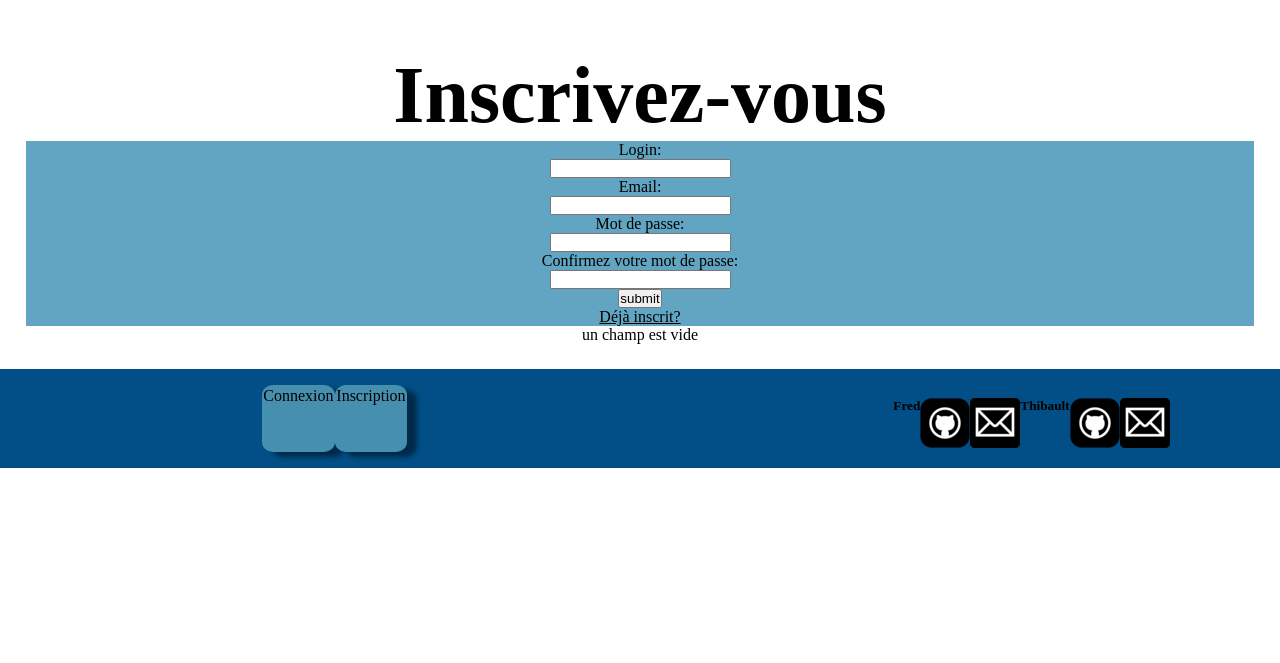
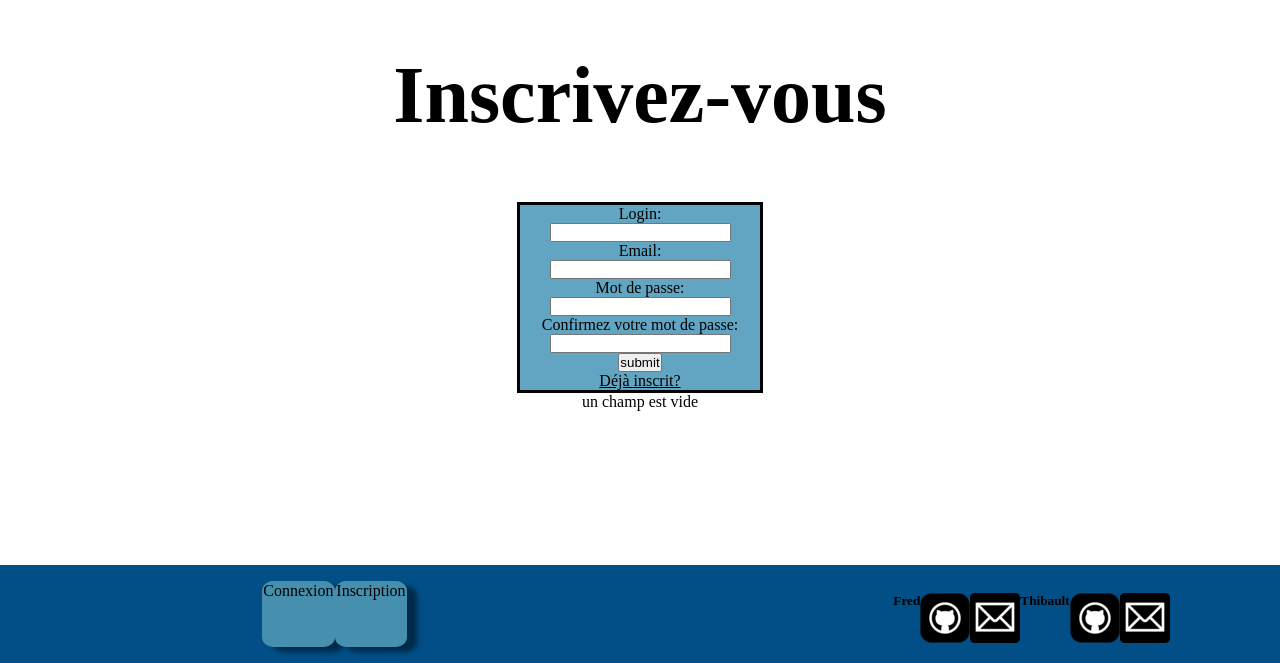
Before and after one commit to thibault-kine/blog, a PHP site: page /inscription.php in a window 1280 px wide. Shown: the part 181-844 px from the top of the page. Before the commit the page ends 649 px from the top, so only its background shows below. Run offline with PHP 8.4, Linux system fonts and the light colour scheme.

Commit message:
aout css

```diff
--- a/blog.css
+++ b/blog.css
@@ -45,12 +45,31 @@ main{
 h1{
     padding-top: 2%;
 }
-.form, form{
+
+#article-form{
     display: flex;
     flex-direction: column;
     justify-content: center;
     align-items: center;
     background-color: #61a5c2;
+    border: black solid;
+    margin-left: 20%;
+    margin-right: 20%;
+    padding: 2%;
+    margin-top: 5%;
+}
+
+#formnewcatart, #formidd, #formart, #formprof, #formins, #formcon{
+    display: flex;
+    flex-direction: column;
+    justify-content: center;
+    align-items: center;
+    background-color: #61a5c2;
+    border: black solid;
+    /* border-radius: 15%; */
+    margin-left: 40%;
+    margin-right: 40%;
+    margin-top: 5%;
 }
 
 
@@ -92,6 +111,10 @@ thead, tbody, tr, td{
 
 /*--------------- fin page admin ---------------*/
 
+#pageprofil{
+    margin-top: 2%;
+}
+
 /* -------------- footer ------------ */
 
 footer{
@@ -99,6 +122,7 @@ footer{
     padding: 2vh;
     display: flex;
     justify-content: space-around;
+    margin-top:10%;
 }
 
 #lienperso{
--- a/connexion.php
+++ b/connexion.php
@@ -33,7 +33,7 @@ $user=new User();
 ?>
 
 <h1>Connectez-vous</h1>
-    <form action="" method="post">
+    <form action="" method="post" id="formcon">
         <label for="login">Login</label>
         <input type="text" name="login" id="login">
         <label for="password">Mot de passe</label>
--- a/formART.php
+++ b/formART.php
@@ -2,7 +2,9 @@
     include 'header.php';
     require 'classes/categorie.php';
 ?>
-<form action="" method="post">
+
+<h1>NOUVELLE CATEGORIE</h1>
+<form action="" method="post" id="formart">
     <label for="categorie">Changer le nom de la categorie </label>
     <input type="text" name="categorie" value="nouveau nom de categorie">
     <input type="submit" value="submit" name='submit'>
--- a/formIDD.php
+++ b/formIDD.php
@@ -4,7 +4,7 @@
     $user = new User();
 ?>
 
-<form action="" method="post">
+<form action="" method="post" id="formidd">
     <label for="droit">Quel droits donne t'on à l'utilisateur selectionné</label>
 
         <div>
--- a/formnewcatART.php
+++ b/formnewcatART.php
@@ -3,7 +3,7 @@
     require 'classes/categorie.php';
     $catego = new Categorie();
 ?>
-<form action="" method="post" name="categorie">
+<form action="" method="post" name="categorie" id="formnewcatart">
     <label for="categorie">Nouvelle categorie</label>
     <input type="text" name="categorie" id="">
     <input type="submit" name="submit" value="submit">
--- a/inscription.php
+++ b/inscription.php
@@ -6,8 +6,8 @@
 
 
 <h1>Inscrivez-vous</h1>
-    <div id='form'>
-        <form action="inscription.php" method="POST">
+    <div>
+        <form action="inscription.php" method="POST" id="formins">
             <label for="login">Login:</label>
             <input type="text" name="login" id="login">
             <label for="email">Email:</label>
--- a/profil.php
+++ b/profil.php
@@ -4,7 +4,7 @@
 ?>
 
 <h1>Profil</h1>
-<p>Bonjour <?php echo $_SESSION["utilisateur"]["login"] ?></p>
+<p id="pageprofil">Bonjour <?php echo $_SESSION["utilisateur"]["login"] ?></p>
 <p>Ici vous pouvez modifier vore profil</p>
 
 <?php
@@ -15,7 +15,7 @@
 
 ?>
 
-<form action="" method="post">
+<form action="" method="post" id="formprof">
 <label for="login">Login:</label>
             <input type="text" name="login" id="login" value="<?php echo$_SESSION['utilisateur']['login'] ?>">
             <label for="email">Email:</label>
```
Also changed, not shown: index.php (+4 -4 lines).
